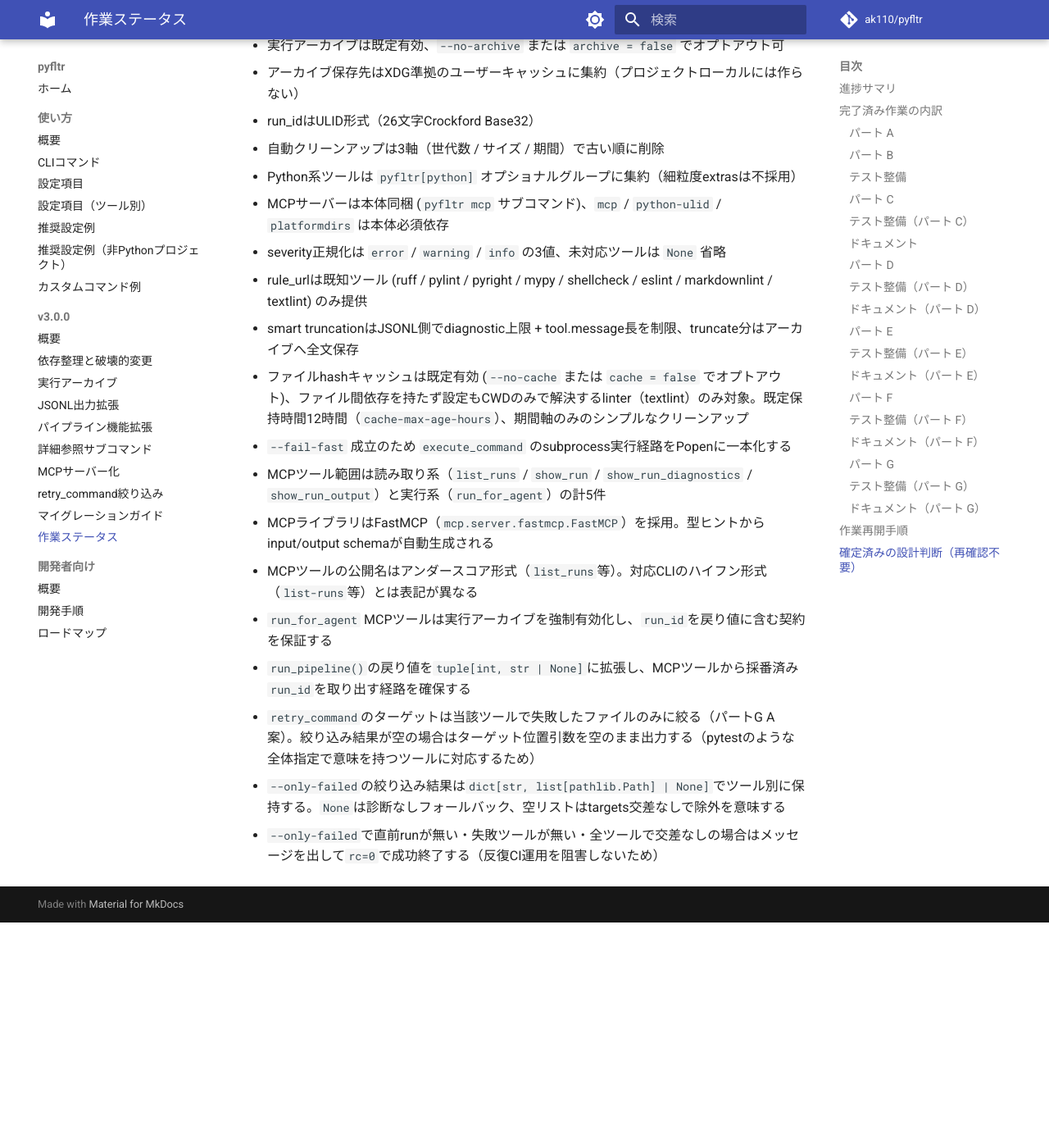
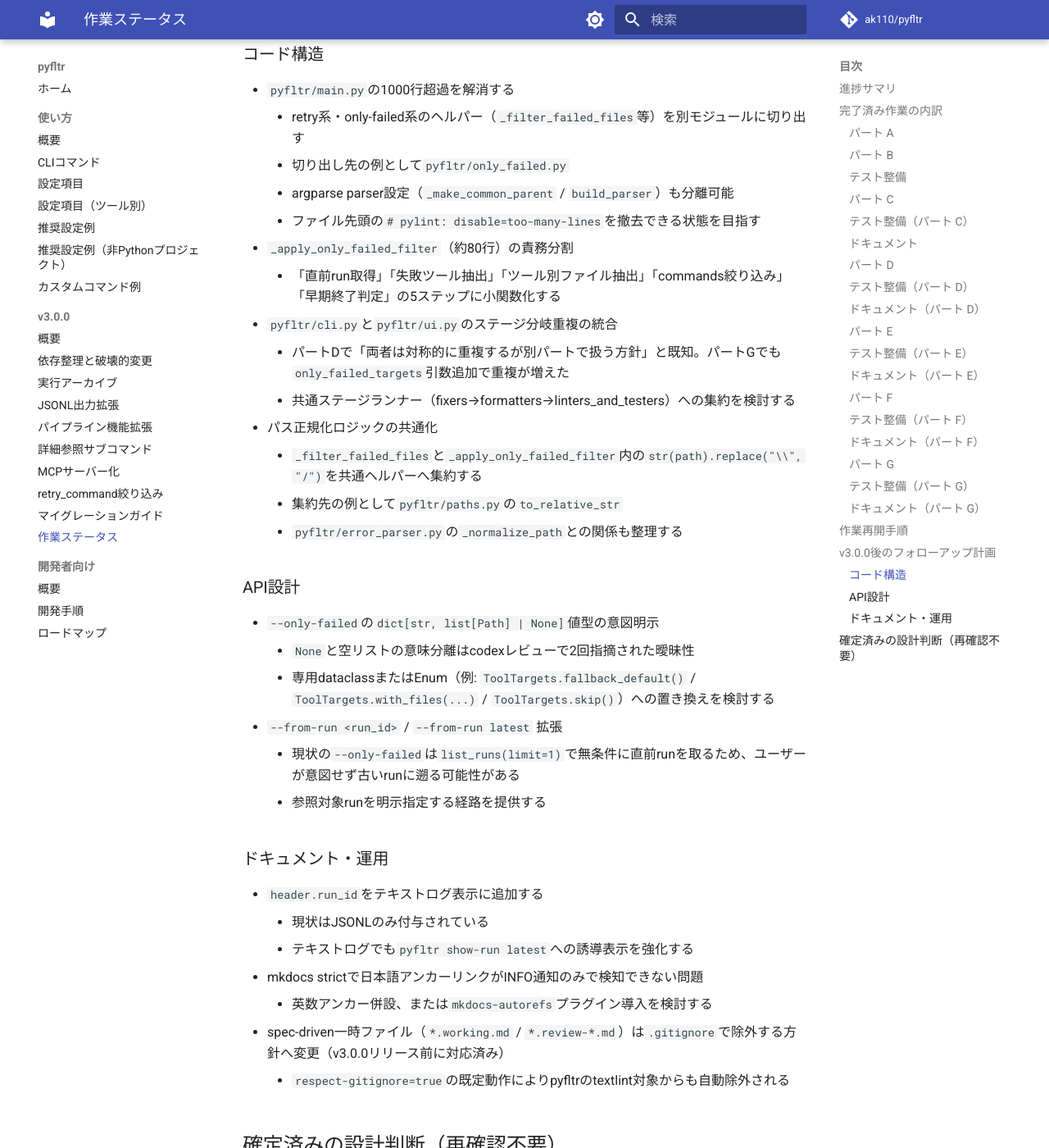
Before and after one commit to ak110/pyfltr, an MkDocs documentation site: the page built from docs/v3/作業ステータス.md, in a window 1280 px wide and 1400 px high, scrolled down 9559 px. Shown: the whole window at 82% size. Built offline with MkDocs 1.6.1 and Material for MkDocs 9.7.7, drawn with Linux system fonts in a browser that asks for light colours; comment, search, counter and statistics services are not loaded; before the commit the page ends 10684 px from its top, so only the background shows below that; some of the changed text lies outside the part shown.

Commit message:
docs: v3.0.0後のフォローアップ計画を作業ステータスへ追記
パートGまでの実装で観察した改善余地（main.py分割・cli/ui重複統合・
パス正規化共通化・--from-run拡張など）を次セッション向けに整理。
spec-driven一時ファイル（*.working.md / *.review-*.md）を.gitignoreで
除外する方針へ変更し、textlint対象からも自動除外する。

```diff
--- a/docs/v3/作業ステータス.md
+++ b/docs/v3/作業ステータス.md
@@ -239,6 +239,47 @@ v3.0.0実装作業の進捗と、作業を再開する際の手順をまとめ
     - ドキュメント更新後に`uv run mkdocs build --strict`で整合性を確認する
 3. すべての変更が完了したらバージョンを`3.0.0`としてリリースする
 
+## v3.0.0後のフォローアップ計画
+
+パートGまで実装した時点で観察した改善余地。
+リリースは急がない方針のため、v3.1.0以降の作業として段階的に取り組む。
+
+### コード構造
+
+- `pyfltr/main.py`の1000行超過を解消する
+    - retry系・only-failed系のヘルパー（`_filter_failed_files`等）を別モジュールに切り出す
+    - 切り出し先の例として`pyfltr/only_failed.py`
+    - argparse parser設定（`_make_common_parent` / `build_parser`）も分離可能
+    - ファイル先頭の`# pylint: disable=too-many-lines`を撤去できる状態を目指す
+- `_apply_only_failed_filter`（約80行）の責務分割
+    - 「直前run取得」「失敗ツール抽出」「ツール別ファイル抽出」「commands絞り込み」「早期終了判定」の5ステップに小関数化する
+- `pyfltr/cli.py`と`pyfltr/ui.py`のステージ分岐重複の統合
+    - パートDで「両者は対称的に重複するが別パートで扱う方針」と既知。パートGでも`only_failed_targets`引数追加で重複が増えた
+    - 共通ステージランナー（fixers→formatters→linters_and_testers）への集約を検討する
+- パス正規化ロジックの共通化
+    - `_filter_failed_files`と`_apply_only_failed_filter`内の`str(path).replace("\\", "/")`を共通ヘルパーへ集約する
+    - 集約先の例として`pyfltr/paths.py`の`to_relative_str`
+    - `pyfltr/error_parser.py`の`_normalize_path`との関係も整理する
+
+### API設計
+
+- `--only-failed`の`dict[str, list[Path] | None]`値型の意図明示
+    - `None`と空リストの意味分離はcodexレビューで2回指摘された曖昧性
+    - 専用dataclassまたはEnum（例: `ToolTargets.fallback_default()` / `ToolTargets.with_files(...)` / `ToolTargets.skip()`）への置き換えを検討する
+- `--from-run <run_id>` / `--from-run latest` 拡張
+    - 現状の`--only-failed`は`list_runs(limit=1)`で無条件に直前runを取るため、ユーザーが意図せず古いrunに遡る可能性がある
+    - 参照対象runを明示指定する経路を提供する
+
+### ドキュメント・運用
+
+- `header.run_id`をテキストログ表示に追加する
+    - 現状はJSONLのみ付与されている
+    - テキストログでも`pyfltr show-run latest`への誘導表示を強化する
+- mkdocs strictで日本語アンカーリンクがINFO通知のみで検知できない問題
+    - 英数アンカー併設、または`mkdocs-autorefs`プラグイン導入を検討する
+- spec-driven一時ファイル（`*.working.md` / `*.review-*.md`）は`.gitignore`で除外する方針へ変更（v3.0.0リリース前に対応済み）
+    - `respect-gitignore=true`の既定動作によりpyfltrのtextlint対象からも自動除外される
+
 ## 確定済みの設計判断（再確認不要）
 
 以下はユーザー合意済みまたはエージェント判断で確定しており、v3.0.0実装全体で踏襲する。
```
Also changed, not shown: 1 other file.
